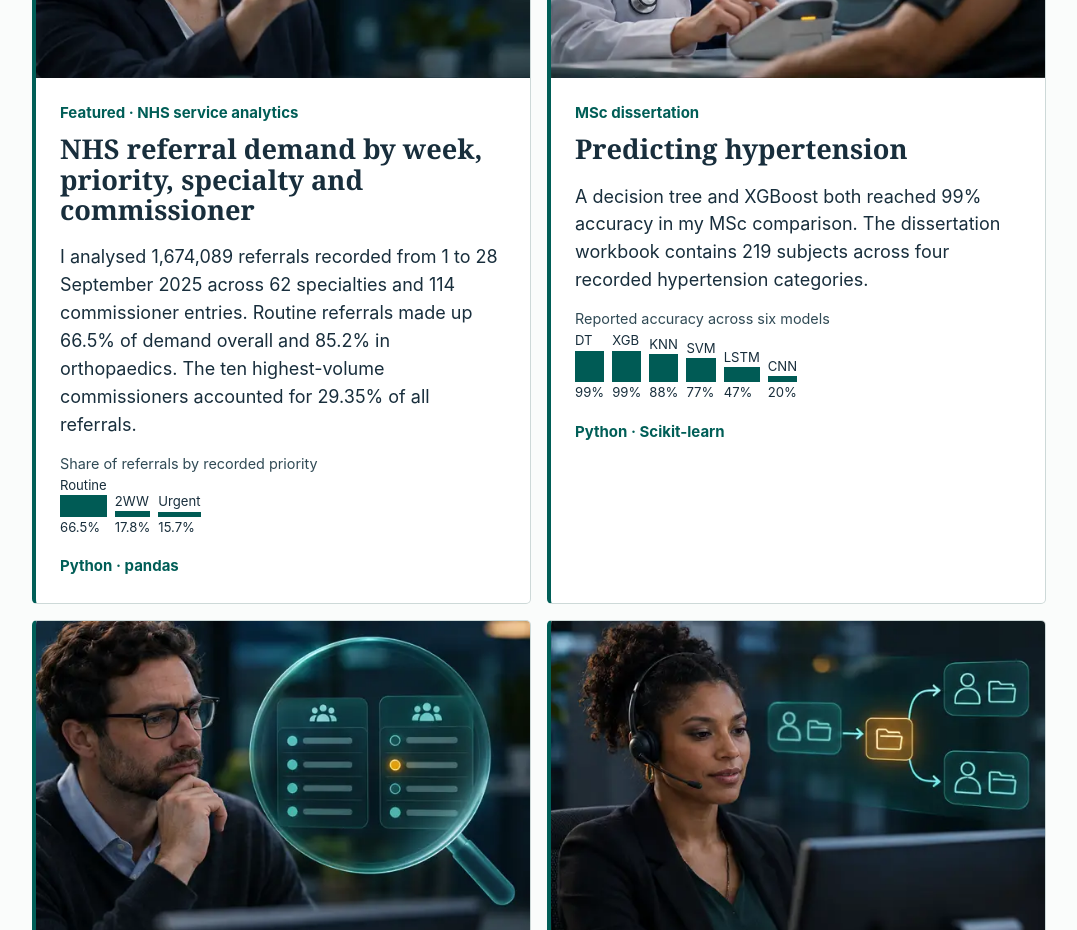
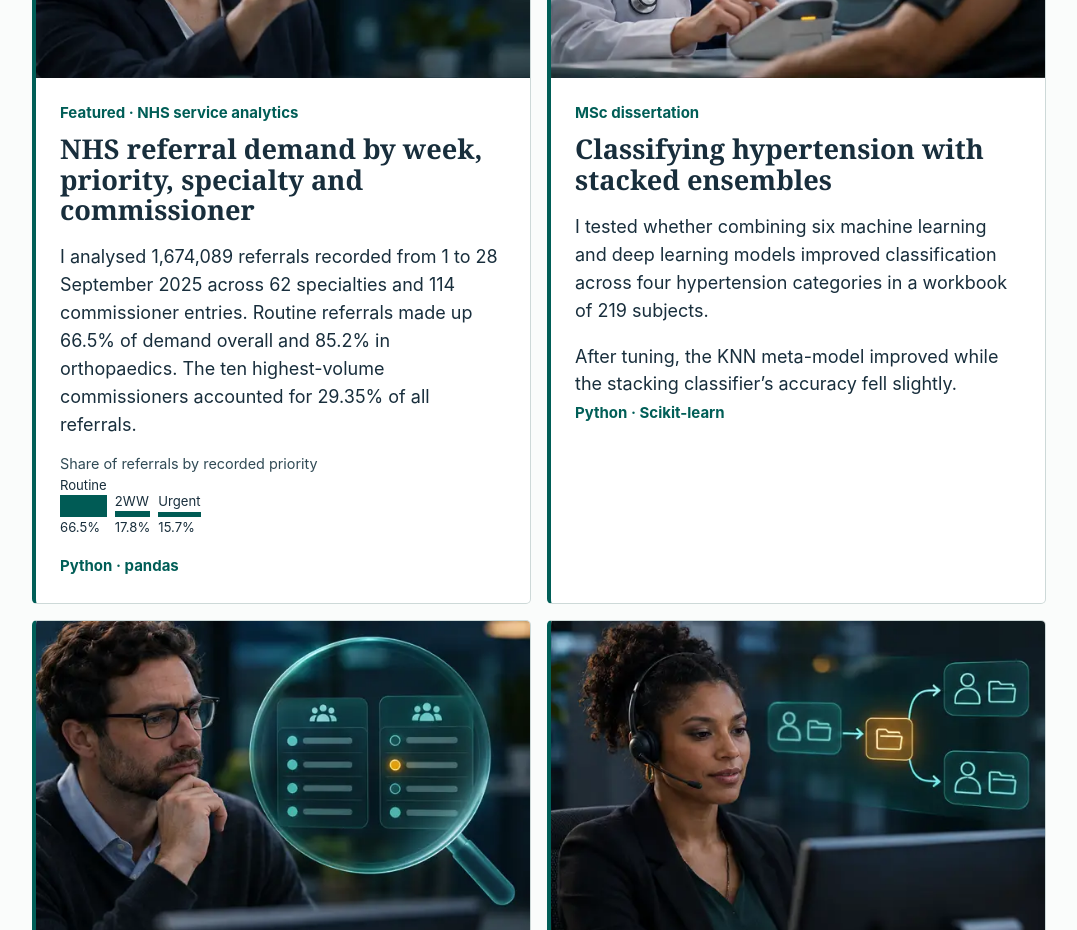
Before and after one commit to Precious-Awuzu/precious-awuzu.github.io, a plain HTML site: page index.html in a window 1280 px wide. Shown: the part 1080-2010 px from the top of the page, without its empty margins (101-1178 px from the left). Drawn offline with Linux system fonts and the light colour scheme.

Commit message:
Explain MSc ensemble design, tuning results and validation limits

```diff
--- a/index.html
+++ b/index.html
@@ -131,19 +131,8 @@ main :focus-visible,.skip:focus-visible{outline:3px solid #005b55;outline-offset
     <article>
       <img class="project-art" loading="lazy" decoding="async" src="assets/research-illustration.webp" alt="Clinician taking a blood pressure reading">
       <small>MSc dissertation</small>
-      <h2><a href="research.html">Predicting hypertension</a></h2>
-      <p>A decision tree and XGBoost both reached 99% accuracy in my MSc comparison. The dissertation workbook contains 219 subjects across four recorded hypertension categories.</p>
-      <figure>
-        <figcaption>Reported accuracy across six models</figcaption>
-        <div class="mini">
-          <span>DT<i style="height:31.68px"></i>99%</span>
-          <span>XGB<i style="height:31.68px"></i>99%</span>
-          <span>KNN<i style="height:28.16px"></i>88%</span>
-          <span>SVM<i style="height:24.64px"></i>77%</span>
-          <span>LSTM<i style="height:15.040000000000001px"></i>47%</span>
-          <span>CNN<i style="height:6.4px"></i>20%</span>
-        </div>
-      </figure>
+      <h2><a href="research.html">Classifying hypertension with stacked ensembles</a></h2>
+      <p>I tested whether combining six machine learning and deep learning models improved classification across four hypertension categories in a workbook of 219 subjects.</p><p>After tuning, the KNN meta-model improved while the stacking classifier’s accuracy fell slightly.</p>
       <small>Python · Scikit-learn</small>
     </article>
 
```
Also changed, not shown: research.html (+4 -2 lines), 1 other file.
